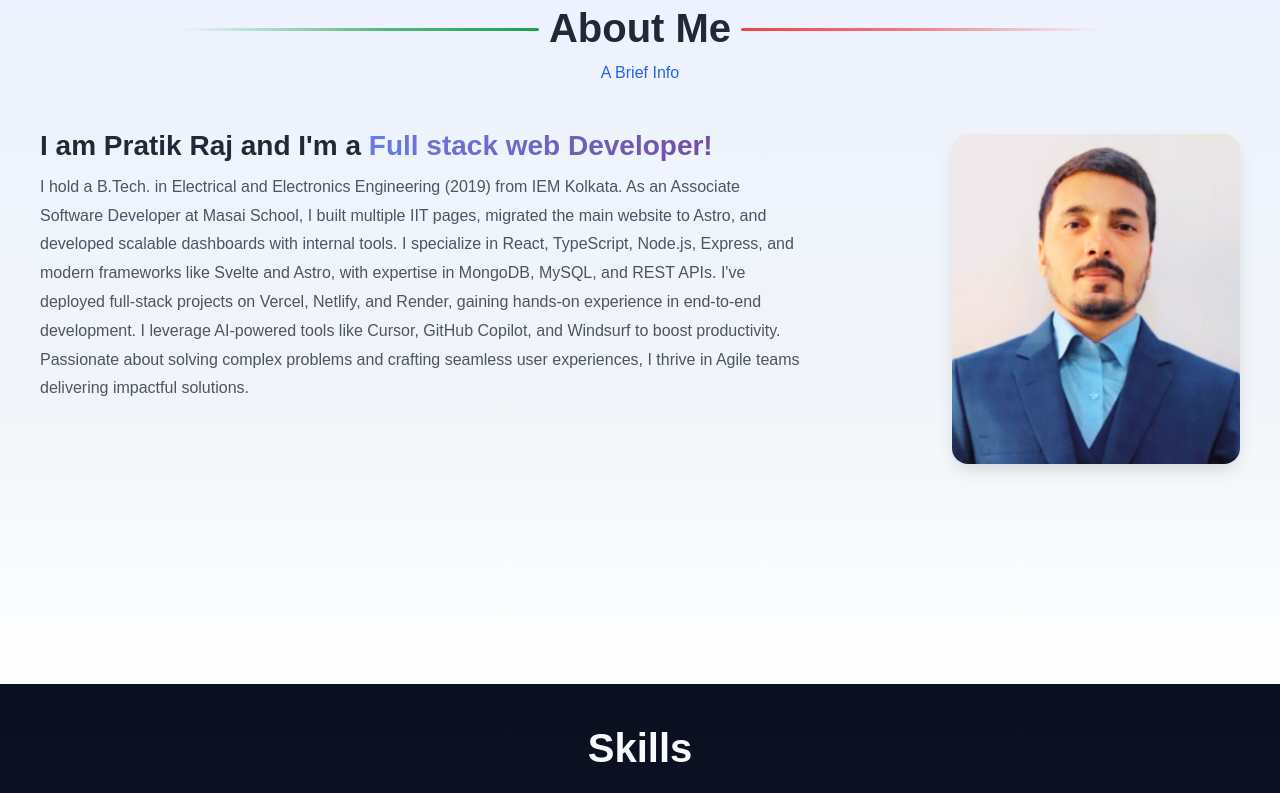
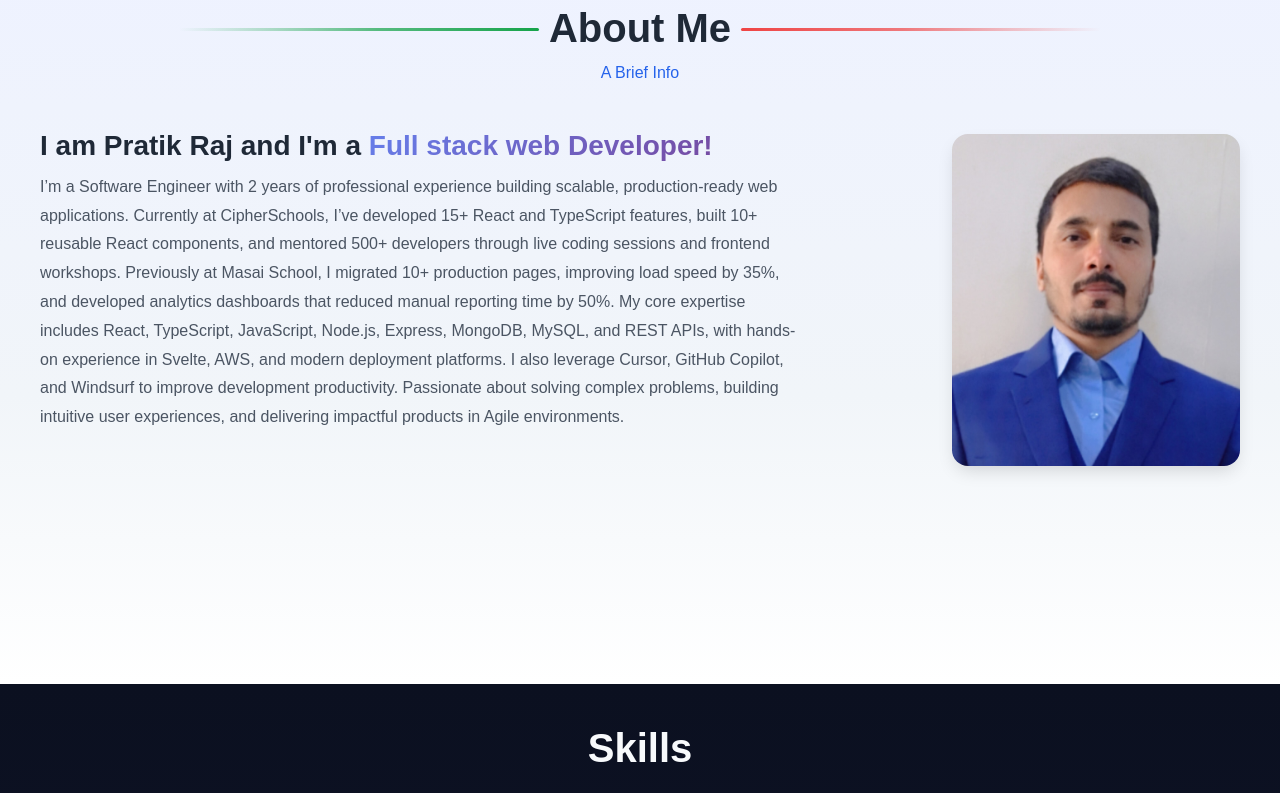
Before and after one commit to kPratik07/portfolio, a React (Create React App) app: page / in a window 1280 px wide. Shown: the part 820-1613 px from the top of the page. Built offline with nearby package versions, Linux system fonts and the light colour scheme.

Commit message:
photo,about section description,project details updated

```diff
--- a/src/components/About/About.tsx
+++ b/src/components/About/About.tsx
@@ -16,24 +16,26 @@ const About: React.FC = () => {
             <span className="highlight">Full stack web Developer!</span>
           </h3>
           <p>
-            I hold a B.Tech. in Electrical and Electronics Engineering (2019)
-            from IEM Kolkata. As an Associate Software Developer at Masai
-            School, I built multiple IIT pages, migrated the main website to
-            Astro, and developed scalable dashboards with internal tools. I
-            specialize in React, TypeScript, Node.js, Express, and modern
-            frameworks like Svelte and Astro, with expertise in MongoDB, MySQL,
-            and REST APIs. I've deployed full-stack projects on Vercel, Netlify,
-            and Render, gaining hands-on experience in end-to-end development. I
-            leverage AI-powered tools like Cursor, GitHub Copilot, and Windsurf
-            to boost productivity. Passionate about solving complex problems and
-            crafting seamless user experiences, I thrive in Agile teams
-            delivering impactful solutions.
+            I’m a Software Engineer with 2 years of professional experience
+            building scalable, production-ready web applications. Currently at
+            CipherSchools, I’ve developed 15+ React and TypeScript features,
+            built 10+ reusable React components, and mentored 500+ developers
+            through live coding sessions and frontend workshops. Previously at
+            Masai School, I migrated 10+ production pages, improving load speed
+            by 35%, and developed analytics dashboards that reduced manual
+            reporting time by 50%. My core expertise includes React, TypeScript,
+            JavaScript, Node.js, Express, MongoDB, MySQL, and REST APIs, with
+            hands-on experience in Svelte, AWS, and modern deployment platforms.
+            I also leverage Cursor, GitHub Copilot, and Windsurf to improve
+            development productivity. Passionate about solving complex problems,
+            building intuitive user experiences, and delivering impactful
+            products in Agile environments.
           </p>
         </div>
 
         <div className="about-image">
           <img
-            src={`${process.env.PUBLIC_URL}/assets/pratikphoto.png`}
+            src={`${process.env.PUBLIC_URL}/assets/Passport_photo.jpg`}
             alt="Pratik Raj"
           />
         </div>
--- a/src/components/Projects/Projects.tsx
+++ b/src/components/Projects/Projects.tsx
@@ -13,7 +13,6 @@ interface ProjectType {
 }
 
 const Projects: React.FC = () => {
-
   const projects: ProjectType[] = [
     {
       id: 1,
@@ -21,7 +20,14 @@ const Projects: React.FC = () => {
       description:
         "An intelligent personal finance management application powered by AI, featuring expense tracking, budget planning, financial insights, and automated categorization of transactions.",
       image: "/assets/ai-finance-tracker.png",
-      techStack: ["React", "Javascript", "Node.js", "Express", "MongoDB", "Gemini AI"],
+      techStack: [
+        "React",
+        "Javascript",
+        "Node.js",
+        "Express",
+        "MongoDB",
+        "Gemini AI",
+      ],
       github: "https://github.com/kPratik07/ai-finance-tracker",
       demo: "https://ai-finance-tracker-6jjb.vercel.app/",
     },
@@ -41,42 +47,46 @@ const Projects: React.FC = () => {
       description:
         "An AI-powered document chat application that allows users to upload documents and have intelligent conversations with their content using advanced natural language processing.",
       image: "/assets/document-chat-ai.png",
-      techStack: ["React", "Javascript", "Node.js", "Groq AI", "PDF.js", "Tailwind CSS"],
+      techStack: [
+        "React",
+        "Javascript",
+        "Node.js",
+        "Groq AI",
+        "PDF.js",
+        "Tailwind CSS",
+      ],
       github: "https://github.com/kPratik07/DocuChat-AI",
       demo: "https://docu-chat-ai-jet.vercel.app/",
     },
     {
       id: 4,
-      name: "Indian Flag Image Validator",
+      name: "Attendance Monitoring App",
       description:
-        "A web application that validates uploaded Indian flag images against official BIS standards, checking aspect ratio, colors, stripe proportions, and Ashoka Chakra details with instant validation reports.",
-      image: "/assets/indian-flag-validator.png",
+        "A full-stack campus attendance platform designed for students and staff, featuring secure JWT authentication, geofenced check-ins, role-based dashboards, real-time alerts, and notification tracking to streamline attendance management and improve campus accountability.",
+      image: "/assets/Attendence-monitoring-app.png",
       techStack: ["React", "Node.js", "Express", "Tailwind CSS"],
-      github: "https://github.com/kPratik07/indian-flag-validator",
-      demo: "https://indian-flag-validator-m85x.vercel.app/",
+      github: "https://github.com/kPratik07/Attendance-Monitoring-App",
+      demo: "https://attendance-monitoring-app-frontend.vercel.app/",
     },
     {
       id: 5,
-      name: "Kube Credential System",
-      description:
-        "A microservices-based credential management system deployed on Kubernetes, featuring secure issuance and verification services with real-time validation and comprehensive audit logging.",
-      image: "/assets/Kube-Credential.png",
-      techStack: ["React", "TypeScript", "Node.js", "Kubernetes", "Microservices"],
-      github: "https://github.com/kPratik07/kube-credential",
-      demo: "https://kube-credential-gold.vercel.app/",
-    },
-    {
-      id: 6,
       name: "HR Dashboard",
       description:
         "A comprehensive employee management system with secure authentication, role-based access control, employee CRUD operations, and real-time analytics with salary analysis and hiring trends.",
       image: "/assets/hr-dashboard.png",
-      techStack: ["Next.js 14", "React 19", "Tailwind CSS", "NextAuth.js", "Prisma", "MongoDB", "Chart.js"],
+      techStack: [
+        "Next.js 14",
+        "React 19",
+        "Tailwind CSS",
+        "NextAuth.js",
+        "Prisma",
+        "MongoDB",
+        "Chart.js",
+      ],
       github: "https://github.com/kPratik07/hr-dashboard",
       demo: "https://hr-dashboard-rose-three.vercel.app/",
     },
   ];
-
 
   return (
     <section id="projects" className="projects-section">
```
Also changed, not shown: public/assets/Attendence-monitoring-app.png (added), public/assets/Passport_photo.jpg (added).
